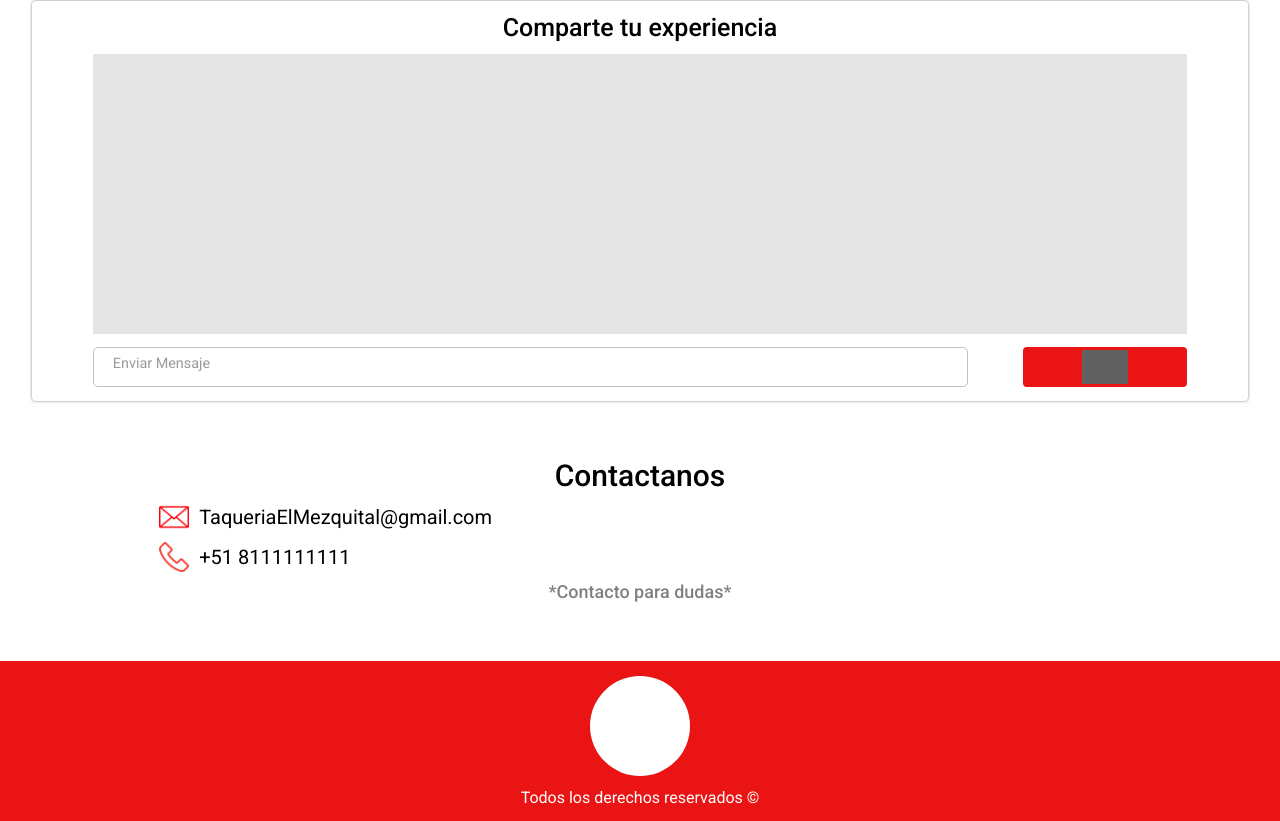
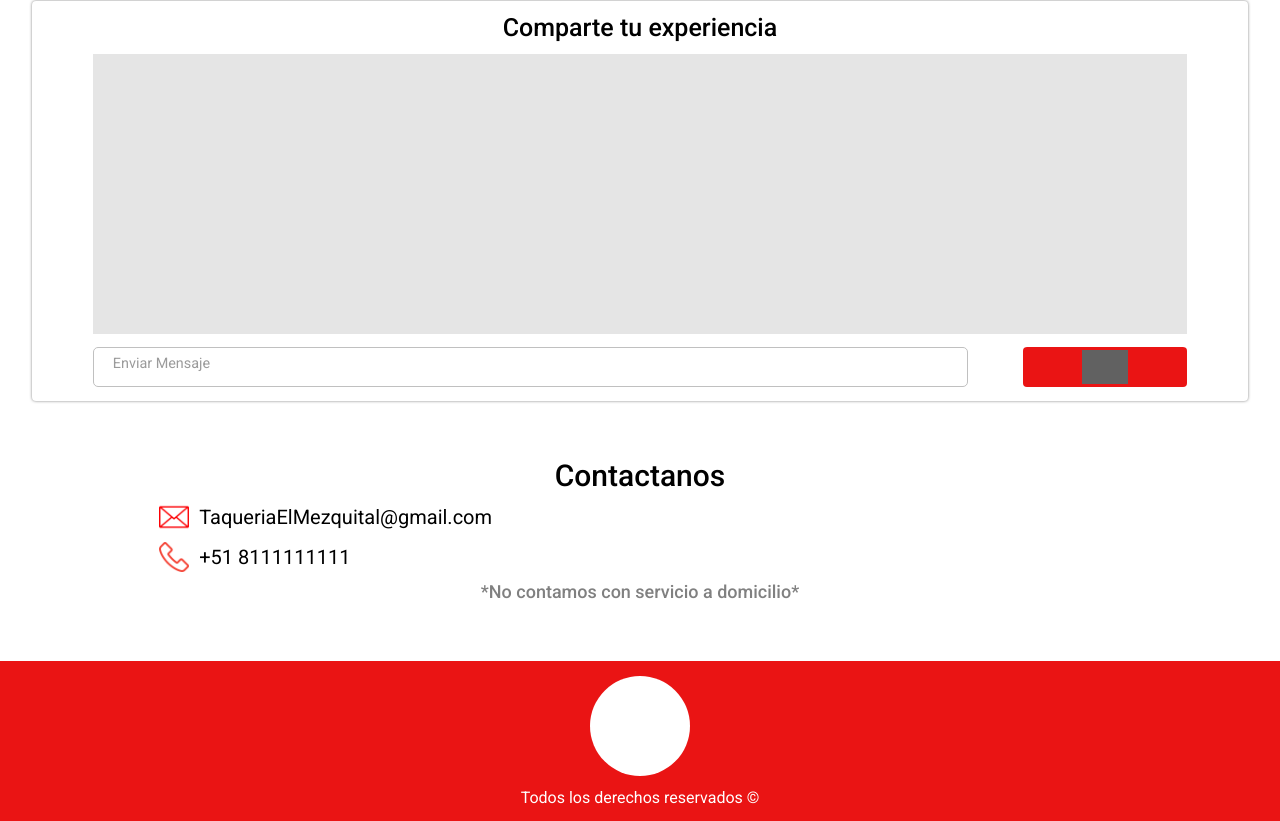
Before and after one commit to LTovarAlc/TaqueriaElMezquital, a React (Create React App) app: page / in a window 1280 px wide. Shown: the part 669-1490 px from the top of the page. Built offline with nearby package versions, Linux system fonts and the light colour scheme; grey boxes are pictures that could not be loaded; a web font is replaced by a local one.

Commit message:
edit section contact

```diff
--- a/src/pages/home/components/contact/contact.jsx
+++ b/src/pages/home/components/contact/contact.jsx
@@ -5,7 +5,7 @@ const Contact = () => {
   const copyToClipboard = (text) => {
     navigator.clipboard.writeText(text)
       .then(() => {
-        alert('Dirección de correo electrónico copiada al portapapeles');
+        alert('Texto copiado al portapapeles');
       })
       .catch((error) => {
         console.error('Error al copiar al portapapeles: ', error);
@@ -19,11 +19,11 @@ const Contact = () => {
         <img src="../../../../../img/email.png" className="location__icon" alt="Icono de correo electrónico" />
         <span className="location__item-icon">TaqueriaElMezquital@gmail.com</span>
       </div>
-      <div className="contact__info">
+      <div className="contact__info" onClick={() => copyToClipboard('+51 8111111111')}>
         <img src="../../../../../img/phone.png" className="location__icon" alt="Icono de teléfono" />
         <span className="location__item-icon">+51 8111111111</span>
       </div>
-      <span className="contact__advertion">*Contacto para dudas*</span>
+      <span className="contact__advertion">*No contamos con servicio a domicilio*</span>
     </section>
   );
 };
```
